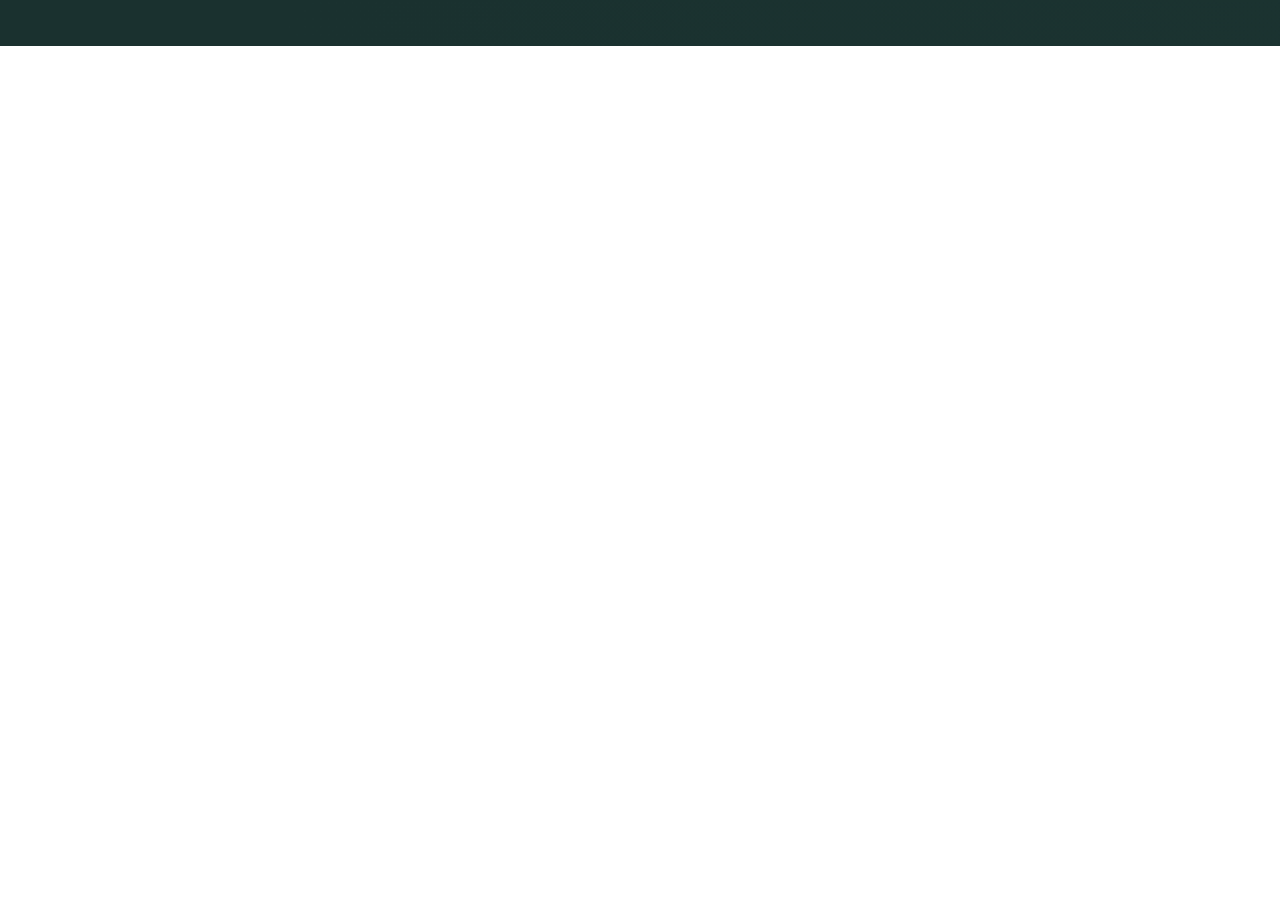
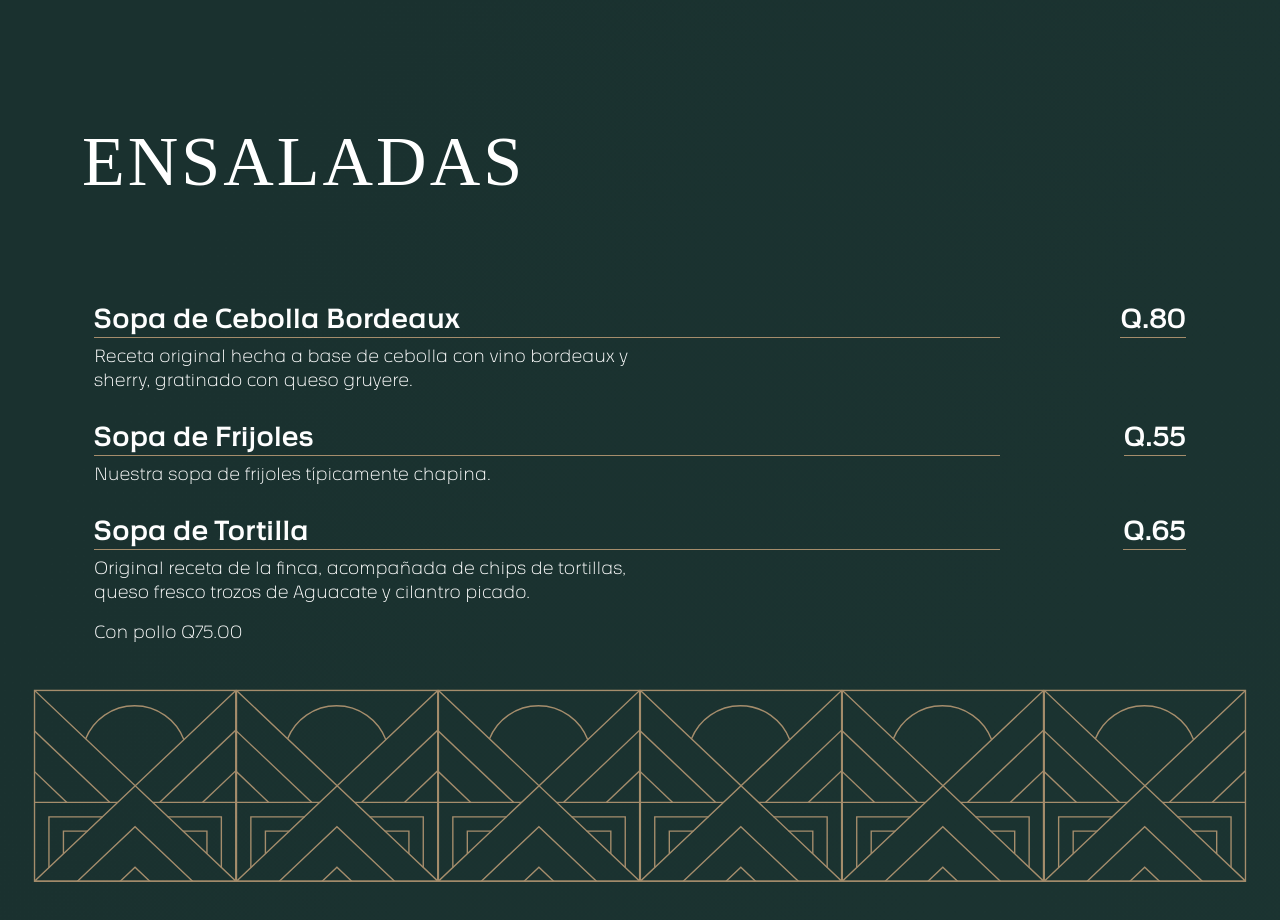
Before and after one commit to BambuTeam/letter-menu, a React (Create React App) app: page / in a window 1280 px wide. Shown: the part 7023-7943 px from the top of the page. Before the commit the page ends 7069 px from the top, so only its background shows below. Built offline with nearby package versions, Linux system fonts and the light colour scheme; a web font is replaced by a local one.

Commit message:
Ensaladas

```diff
--- a/src/assets/components/Entradas.jsx
+++ b/src/assets/components/Entradas.jsx
@@ -269,7 +269,113 @@ const EntradasMenu = () => {
         </div>
 
             <br />
+
+
+            <div className="content_Entradas" id="Entradas_click">
+            <br />
+            <Container className="Container_Entradas">
+                <Row >
+                <Col xs={10} md={12} lg={10} className="Style_Entradas_List" >
+                <h1>ENSALADAS</h1>
+                    </Col>
+                </Row>
+
+                <div className="Space_Style"></div>
+
+                {/* D E S A Y U N O S LIST */}
+
+                <Container>
+                <Row>
+                <Col xs={10} md={12} lg={10} className="Style_Entradas_List" >
+                <h2>Sopa de Cebolla Bordeaux   </h2>
+                </Col>
+                <Col xs={2} md={12} lg={2} className="Style_Entradas_List F_rigth" >
+                <h2>Q.80</h2>
+                </Col>
+
+                </Row>
+                <Row>
+                <Col xs={12} md={12} lg={12} className="Style_Entradas_List" >
+                    <p>
+                    Receta original hecha a base de cebolla con vino bordeaux y <br /> sherry, gratinado con
+                    queso gruyere.
+                    </p>
+                    </Col>
+                </Row>
+                </Container>
+
+                {/* E N D D E S A Y U N O S LIST */}
+
+                 {/* D E S A Y U N O S LIST */}
+
+                 <Container>
+                <Row>
+                <Col xs={10} md={12} lg={10} className="Style_Entradas_List" >
+                <h2>Sopa de Frijoles </h2>
+                </Col>
+                <Col xs={2} md={12} lg={2} className="Style_Entradas_List F_rigth" >
+                <h2>Q.55</h2>
+                </Col>
+
+                </Row>
+                <Row>
+                <Col xs={12} md={12} lg={12} className="Style_Entradas_List" >
+                    <p>
+                    Nuestra sopa de frijoles típicamente chapina.
+
+                    </p>
+                    </Col>
+                </Row>
+                </Container>
+
+                {/* E N D D E S A Y U N O S LIST */}
+
+                {/* D E S A Y U N O S LIST */}
+
+                <Container>
+                <Row>
+                <Col xs={10} md={12} lg={10} className="Style_Entradas_List" >
+                <h2>Sopa de Tortilla </h2>
+                </Col>
+                <Col xs={2} md={12} lg={2} className="Style_Entradas_List F_rigth" >
+                <h2>Q.65</h2>
+                </Col>
+
+                </Row>
+                <Row>
+                <Col xs={12} md={12} lg={12} className="Style_Entradas_List" >
+                    <p>
+                    Original receta de la finca, acompañada de chips de tortillas, <br /> queso fresco
+                    trozos de Aguacate y cilantro picado.
+                    </p>
+                    <p>
+                    Con pollo	Q75.00
+                    </p>
+                    </Col>
+                </Row>
+                </Container>
+
+
+            </Container>
+            <div>
+            <PatternMenu />
+            </div>
+
+
+
+
+
+            <br />
         </div>
+
+            <br />
+
+
+        </div>
+
+
+
+
 
 
 
```
